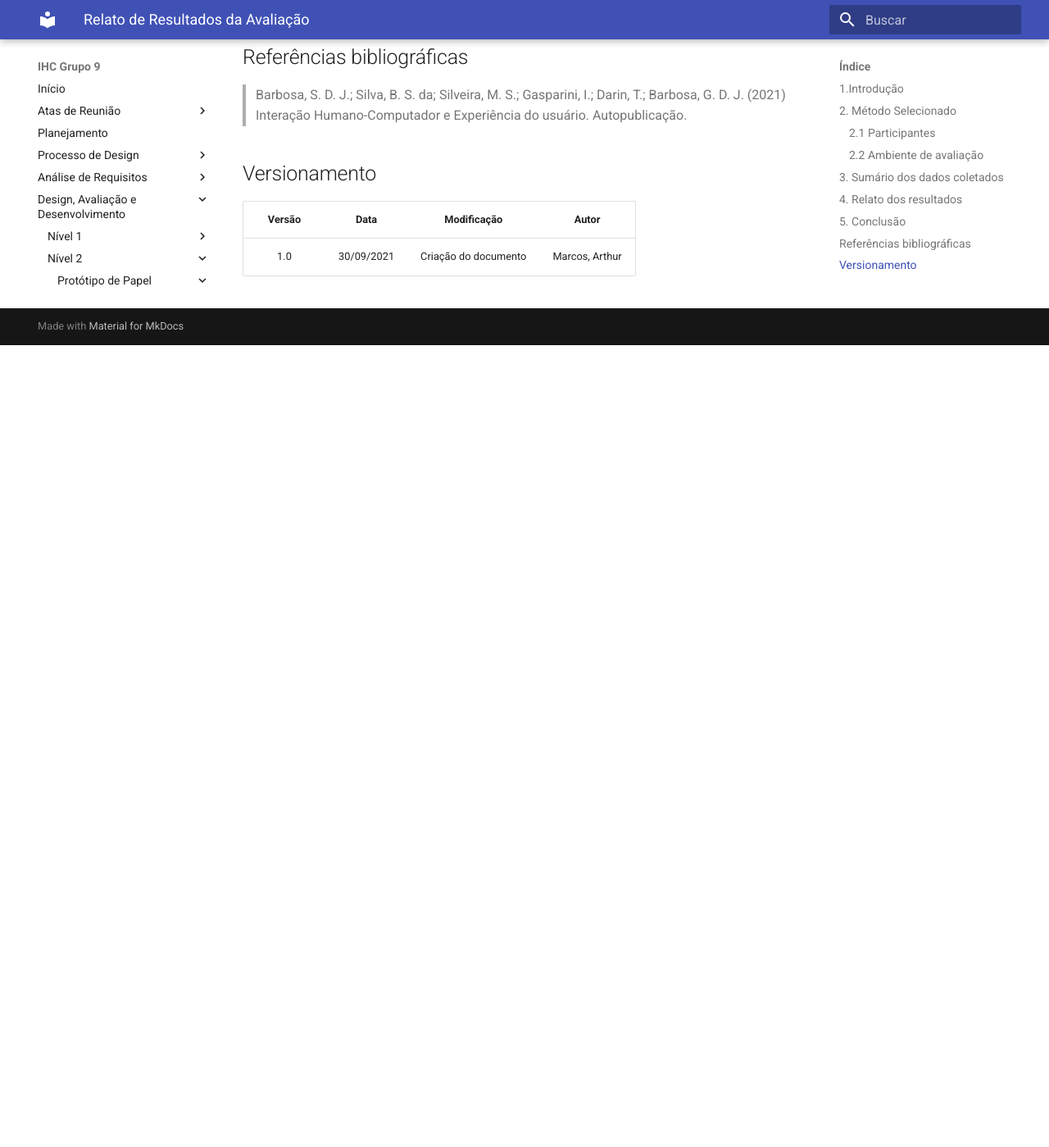
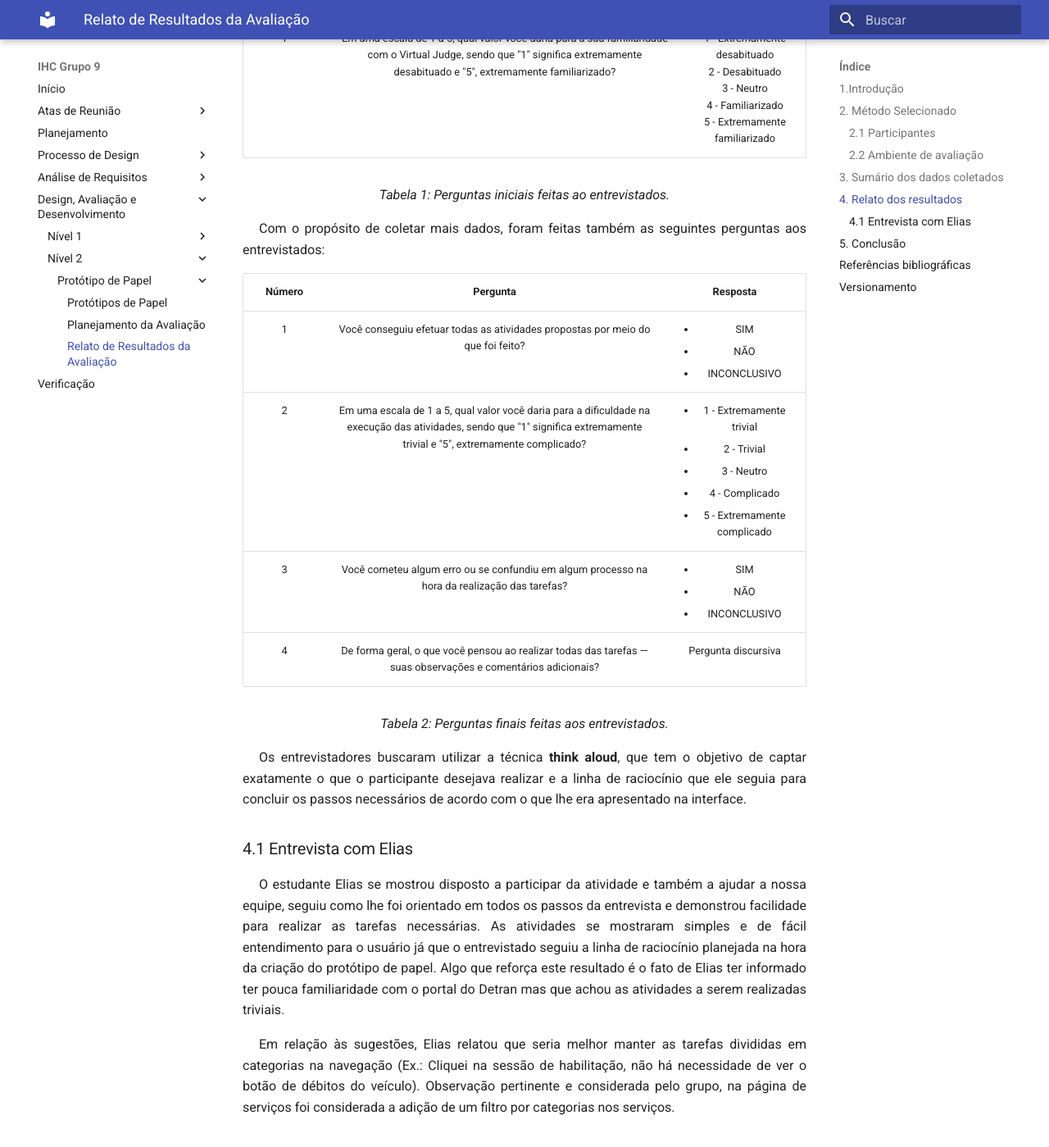
Before and after one commit to Interacao-Humano-Computador/2021.1-Detran-DF, an MkDocs documentation site: the page built from docs/designAvaliacaoDesenvolvimento/nivel2/prototipoDePapel/relatoAvaliacaoPrototipoPapel.md, in a window 1280 px wide and 1400 px high, scrolled down 1630 px. Shown: the whole window at 82% size. Built offline with MkDocs 1.6.1 and Material for MkDocs 9.7.7, drawn with Linux system fonts in a browser that asks for light colours; before the commit the page ends 2051 px from its top, so only the background shows below that; some of the changed text lies outside the part shown.

Commit message:
#50 Adding Elias interview results

```diff
--- a/docs/designAvaliacaoDesenvolvimento/nivel2/prototipoDePapel/relatoAvaliacaoPrototipoPapel.md
+++ b/docs/designAvaliacaoDesenvolvimento/nivel2/prototipoDePapel/relatoAvaliacaoPrototipoPapel.md
@@ -49,7 +49,44 @@ As entrevistas realizadas pelo grupo estão disponíveis para a visualização p
 ## 4. Relato dos resultados
 
 <p style="text-indent: 20px; text-align: justify">
-Os resultados serão relatados seguindo o roteiro de respostas e interações dos entrevistados conforme as perguntas que o grupo definiu no planejamento.
+Abaixo segue o relato dos resultados obtidos através da entrevista e também as perguntas utilizadas na entrevista. O objetivo é realizar esta apresentação dos resultados seguindo o proposto no planejamento.
+</p>
+
+| Número | Pergunta | Resposta |
+|:-:|:-:|:-:|
+| 1 | Em uma escala de 1 a 5, qual valor você daria para a sua familiaridade com o Virtual Judge, sendo que "1" significa extremamente desabituado e "5", extremamente familiarizado? | 1 - Extremamente desabituado<br/>2 - Desabituado<br/>3 - Neutro<br/>4 - Familiarizado<br/>5 - Extremamente familiarizado<br/> |
+
+<center>
+<figcaption>Tabela 1: Perguntas iniciais feitas ao entrevistados.</figcaption>
+</center>
+
+<p style="text-indent: 20px; text-align: justify">
+Com o propósito de coletar mais dados, foram feitas também as seguintes perguntas aos entrevistados:
+</p>
+
+| Número | Pergunta | Resposta |
+|:-:|:-:|:-:|
+| 1 | Você conseguiu efetuar todas as atividades propostas por meio do que foi feito? | <ul> <li> SIM</li> <li>NÃO </li> <li> INCONCLUSIVO</li> </ul> |
+| 2 | Em uma escala de 1 a 5, qual valor você daria para a dificuldade na execução das atividades, sendo que "1" significa extremamente trivial e "5", extremamente complicado? | <ul> <li>1 - Extremamente trivial<li>2 - Trivial<li>3 - Neutro<li>4 - Complicado<li>5 - Extremamente complicado </ul> |
+| 3 | Você cometeu algum erro ou se confundiu em algum processo na hora da realização das tarefas? | <ul> <li> SIM</li> <li>  NÃO </li> <li> INCONCLUSIVO </li> </ul> |
+| 4 | De forma geral, o que você pensou ao realizar todas das tarefas — suas observações e comentários adicionais? | Pergunta discursiva |
+
+<center>
+<figcaption>Tabela 2: Perguntas finais feitas aos entrevistados.</figcaption>
+</center>
+
+<p style="text-indent: 20px; text-align: justify">
+Os entrevistadores buscaram utilizar a técnica <b>think aloud</b>, que tem o objetivo de captar exatamente o que o participante desejava realizar e a linha de raciocínio que ele seguia para concluir os passos necessários de acordo com o que lhe era apresentado na interface.
+</p>
+
+### 4.1 Entrevista com Elias
+
+<p style="text-indent: 20px; text-align: justify">
+O estudante Elias se mostrou disposto a participar da atividade e também a ajudar a nossa equipe, seguiu como lhe foi orientado em todos os passos da entrevista e demonstrou facilidade para realizar as tarefas necessárias. As atividades se mostraram simples e de fácil entendimento para o usuário já que o entrevistado seguiu a linha de raciocínio planejada na hora da criação do protótipo de papel. Algo que reforça este resultado é o fato de Elias ter informado ter pouca familiaridade com o portal do Detran mas que achou as atividades a serem realizadas triviais.
+</p>
+
+<p style="text-indent: 20px; text-align: justify">
+Em relação às sugestões, Elias relatou que seria melhor manter as tarefas divididas em categorias na navegação (Ex.: Cliquei na sessão de habilitação, não há necessidade de ver o botão de débitos do veículo). Observação pertinente e considerada pelo grupo, na página de serviços foi considerada a adição de um filtro por categorias nos serviços.
 </p>
 
 ## 5. Conclusão
@@ -63,3 +100,4 @@ Os resultados serão relatados seguindo o roteiro de respostas e interações do
 | Versão |    Data    |     Modificação      |     Autor      |
 | :----: | :--------: | :------------------: | :------------: |
 |  1.0   | 30/09/2021 | Criação do documento | Marcos, Arthur |
+|  1.0.1   | 30/09/2021 | Adição do relato dos resultados do entrevistado Elias| Arthur Sena |
```
